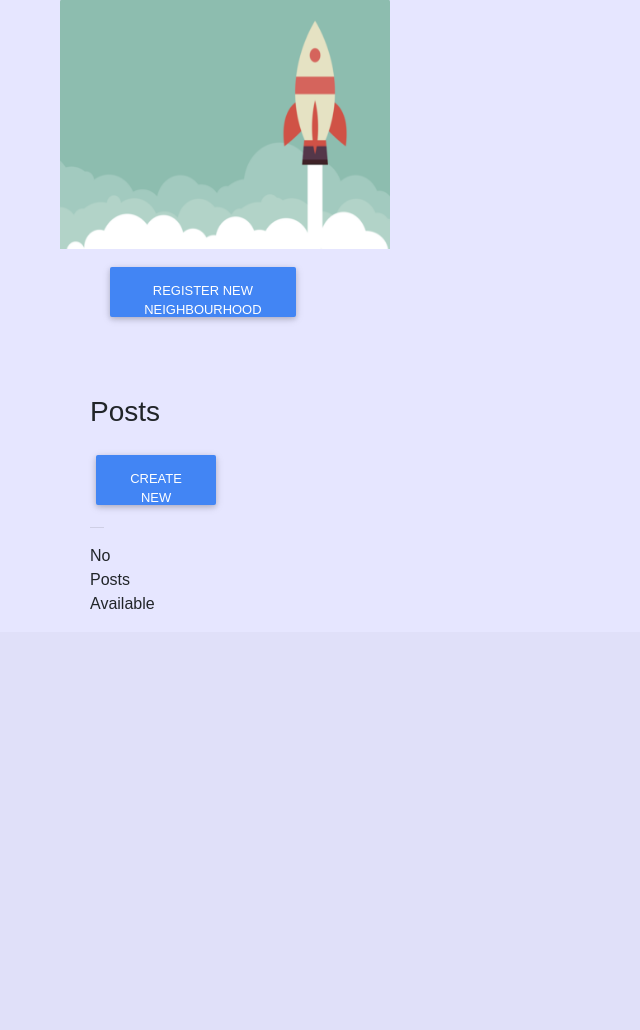
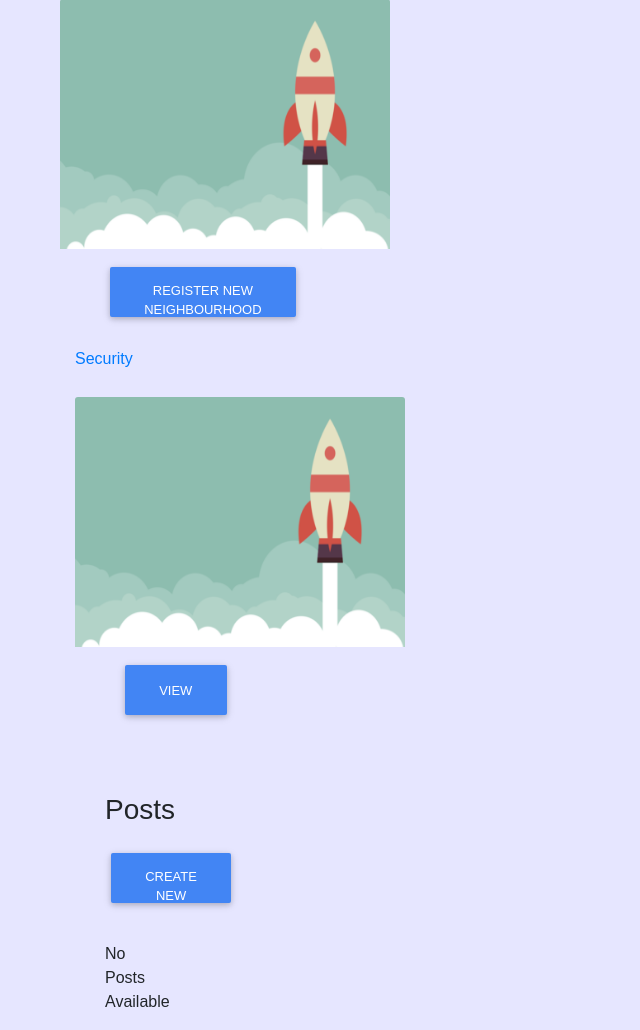
Before and after one commit to 3xistentialcrisis/Hood, a Django app: page /homepage/ in a window 1280 px wide. Shown: the part 688-1718 px from the top of the page, without its empty margins (0-640 px from the left). Before the commit the page ends 1297 px from the top, so only its background shows below. Run offline with Django 3.2, Linux system fonts and the light colour scheme; the visitor is signed in with stand-in values (Sample User, id 1); data that the repository does not hold is empty; some libraries are stand-ins or nearby versions.

Commit message:
Create security view, url pattern and template

```diff
--- a/hoodapp/models.py
+++ b/hoodapp/models.py
@@ -103,3 +103,14 @@ class Post(models.Model):
     def get_posts(cls):
         messages = cls.objects.all()
         return messages
+
+#Security
+class Security(models.Model):
+    neighbourhood = models.ForeignKey(Neighbourhood,on_delete=models.CASCADE)
+    company = models.CharField(max_length=200)
+    email = models.EmailField()
+    contact = models.IntegerField()
+    address =models.CharField(max_length=200)
+
+    def __str__(self):
+        return self.company
--- a/hoodapp/templates/homepage.html
+++ b/hoodapp/templates/homepage.html
@@ -65,6 +65,32 @@
                     <br>
                     <br>
 
+                    <!-- Security -->
+                    <div class="col-md-4">
+                            <a href="{% url 'hoodapp:all_hoods'%}">
+                                <div class="panel panel-default" >
+                                    <div class="panel heading;" style="height:50px;">
+                                        <p>Security</p>
+                                    </div>
+                                    <div class="panel-body" style="height:300px;">
+
+                                            <img class="card-img-top dark"
+                                                src="/static/images/business.png"
+                                                style="width:330px;height:250px;">
+                                                <br>
+                                                <br>
+                                                <div class="text-center">
+                                                        <a href="{% url 'hoodapp:security' %}">
+                                                        <button class="btn btn-primary" style="height:50px;  margin-top: -6px;margin-left: 50px;">View</button>
+                                                        </a>
+                                                </div>
+                                        </div>
+
+                            </a>
+                    </div>
+                    <br>
+                    <br>
+
                     <!-- Display Posts -->
                     <br>
                     <br>
--- a/hoodapp/urls.py
+++ b/hoodapp/urls.py
@@ -22,6 +22,7 @@ urlpatterns = [
     url(r'^new_hood/$',views.create_neighbourhood, name='new_hood'),
     url(r'^all_hoods/',views.neighbourhoods, name='all_hoods'),
     url(r'^neighborhood/(\d+)',views.hood_details, name='onehood'),
+    url(r'^security',views.security, name='security'),
 ]
 
 
--- a/hoodapp/views.py
+++ b/hoodapp/views.py
@@ -5,7 +5,7 @@ from django.contrib.auth import login, authenticate
 from django.contrib.auth.forms import AuthenticationForm
 from django.contrib.auth.models import User
 from .forms import SignupForm, UpdateProfileForm, UpdateUserProfileForm, PostMessageForm, BusinessForm, NeighbourhoodForm
-from .models import Neighbourhood, Profile, Business, Post
+from .models import Neighbourhood, Profile, Business, Post, Security
 
 # Create your views here.
 #Index Page
@@ -187,3 +187,12 @@ def hood_details(request,neighbourhood_name):
         details=Neighbourhood.get_one_hood(neighbourhood_name)
         exists=0
     return render(request,'one_hood.html',{"exists":exists,"details":details})
+
+#Security
+@login_required(login_url='/accounts/login/')
+def security(request):
+    current_user=request.user
+    profile=Profile.objects.get(name=current_user)
+    security = Security.objects.filter(neighbourhood=profile.location)
+
+    return render(request,'security.html',{"security":security})
```
Also changed, not shown: hoodapp/templates/security.html (added, +36 -0 lines).
